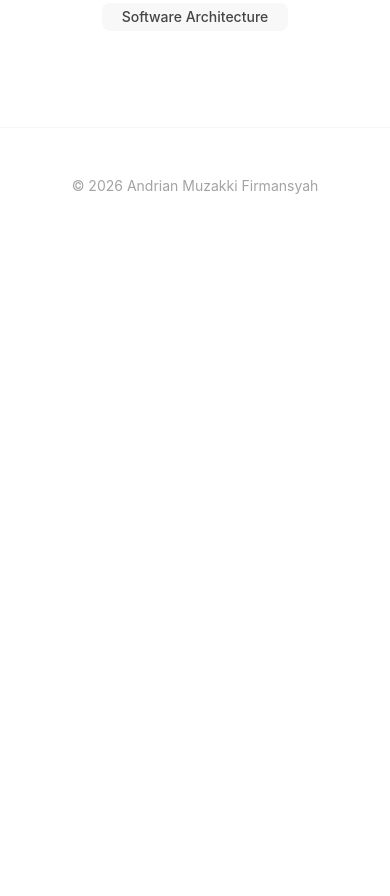
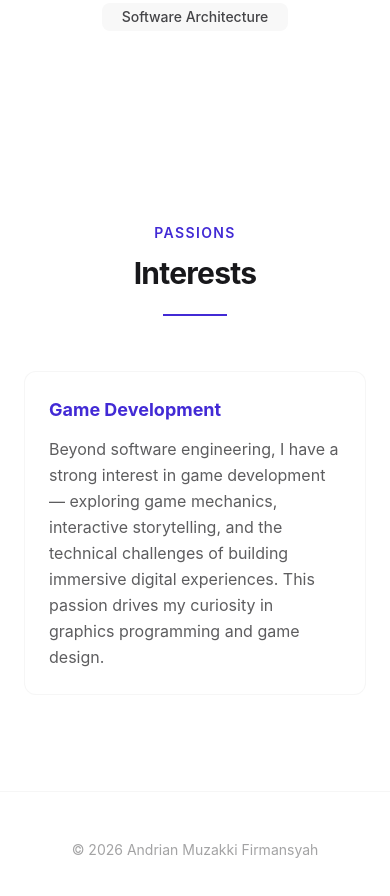
Before and after one commit to flyingstarlai/amf, a React (Vite) app: page / in a window 390 px wide. Shown: the part 5920-6816 px from the top of the page. Before the commit the page ends 6164 px from the top, so only its background shows below. Built offline with nearby package versions, Linux system fonts and the light colour scheme.

Commit message:
feat: add Interests section with game development

```diff
--- a/src/App.tsx
+++ b/src/App.tsx
@@ -7,6 +7,7 @@ import Summary from "./components/Summary"
 import Experience from "./components/Experience"
 import Education from "./components/Education"
 import Skills from "./components/Skills"
+import Interests from "./components/Interests"
 import Footer from "./components/Footer"
 
 export default function App() {
@@ -46,8 +47,9 @@ export default function App() {
             <Summary />
             <Experience />
             <Education />
-            <Skills />
-          </main>
+          <Skills />
+          <Interests />
+        </main>
           <Footer />
         </div>
       </LangContext.Provider>
--- /dev/null
+++ b/src/components/Interests.tsx
@@ -0,0 +1,27 @@
+import { useLang } from "./LangContext"
+import { getInterests } from "../data"
+import { ui } from "../i18n"
+
+export default function Interests() {
+  const { lang } = useLang()
+  const interests = getInterests(lang)
+  const t = ui[lang]
+
+  return (
+    <section id="interests" className="py-24 px-6 lg:px-12">
+      <div className="max-w-3xl mx-auto">
+        <p className="text-primary font-semibold text-sm tracking-widest uppercase mb-3 text-center">{t.passions}</p>
+        <h2 className="text-3xl lg:text-4xl font-bold tracking-tight mb-4 text-center">{t.interests}</h2>
+        <div className="divider divider-primary w-16 mx-auto mb-12"></div>
+        <div className="grid gap-6">
+          {interests.map((interest, index) => (
+            <div key={index} className="p-6 rounded-xl border border-base-300/50 bg-base-100 hover:border-primary/30 transition-colors duration-200">
+              <h3 className="text-lg font-bold text-primary mb-3">{interest.title}</h3>
+              <p className="text-base-content/70 leading-relaxed">{interest.description}</p>
+            </div>
+          ))}
+        </div>
+      </div>
+    </section>
+  )
+}
--- a/src/components/Navbar.tsx
+++ b/src/components/Navbar.tsx
@@ -7,6 +7,7 @@ const navLinks = [
   { key: "experience", href: "#experience" },
   { key: "education", href: "#education" },
   { key: "skills", href: "#skills" },
+  { key: "interests", href: "#interests" },
 ] as const
 
 export default function Navbar() {
--- a/src/data.ts
+++ b/src/data.ts
@@ -296,6 +296,28 @@ const skillsData: Record<Lang, string[]> = {
   ],
 }
 
+export interface Interest {
+  title: string
+  description: string
+}
+
+const interestsData: Record<Lang, Interest[]> = {
+  en: [
+    {
+      title: "Game Development",
+      description:
+        "Beyond software engineering, I have a strong interest in game development — exploring game mechanics, interactive storytelling, and the technical challenges of building immersive digital experiences. This passion drives my curiosity in graphics programming and game design.",
+    },
+  ],
+  "zh-TW": [
+    {
+      title: "遊戲開發",
+      description:
+        "除了軟體工程之外，我對遊戲開發有著濃厚的興趣 — 探索遊戲機制、互動敘事，以及建構沉浸式數位體驗的技術挑戰。這份熱情驅動著我對圖形程式設計與遊戲設計的好奇心。",
+    },
+  ],
+}
+
 export function getProfile(lang: Lang) {
   return profileData[lang]
 }
@@ -311,3 +333,7 @@ export function getEducation(lang: Lang) {
 export function getSkills(lang: Lang) {
   return skillsData[lang]
 }
+
+export function getInterests(lang: Lang) {
+  return interestsData[lang]
+}
--- a/src/i18n.ts
+++ b/src/i18n.ts
@@ -15,6 +15,9 @@ export const ui: Record<Lang, Record<string, string>> = {
     background: "Background",
     expertise: "Expertise",
     technicalSkills: "Technical Skills",
+    interests: "Interests",
+    passions: "Passions",
+    interestsSubtitle: "What Drives Me",
   },
   "zh-TW": {
     about: "關於",
@@ -30,5 +33,8 @@ export const ui: Record<Lang, Record<string, string>> = {
     background: "背景",
     expertise: "專長",
     technicalSkills: "技術技能",
+    interests: "興趣",
+    passions: "熱愛",
+    interestsSubtitle: "驅動我的事物",
   },
 }
```
